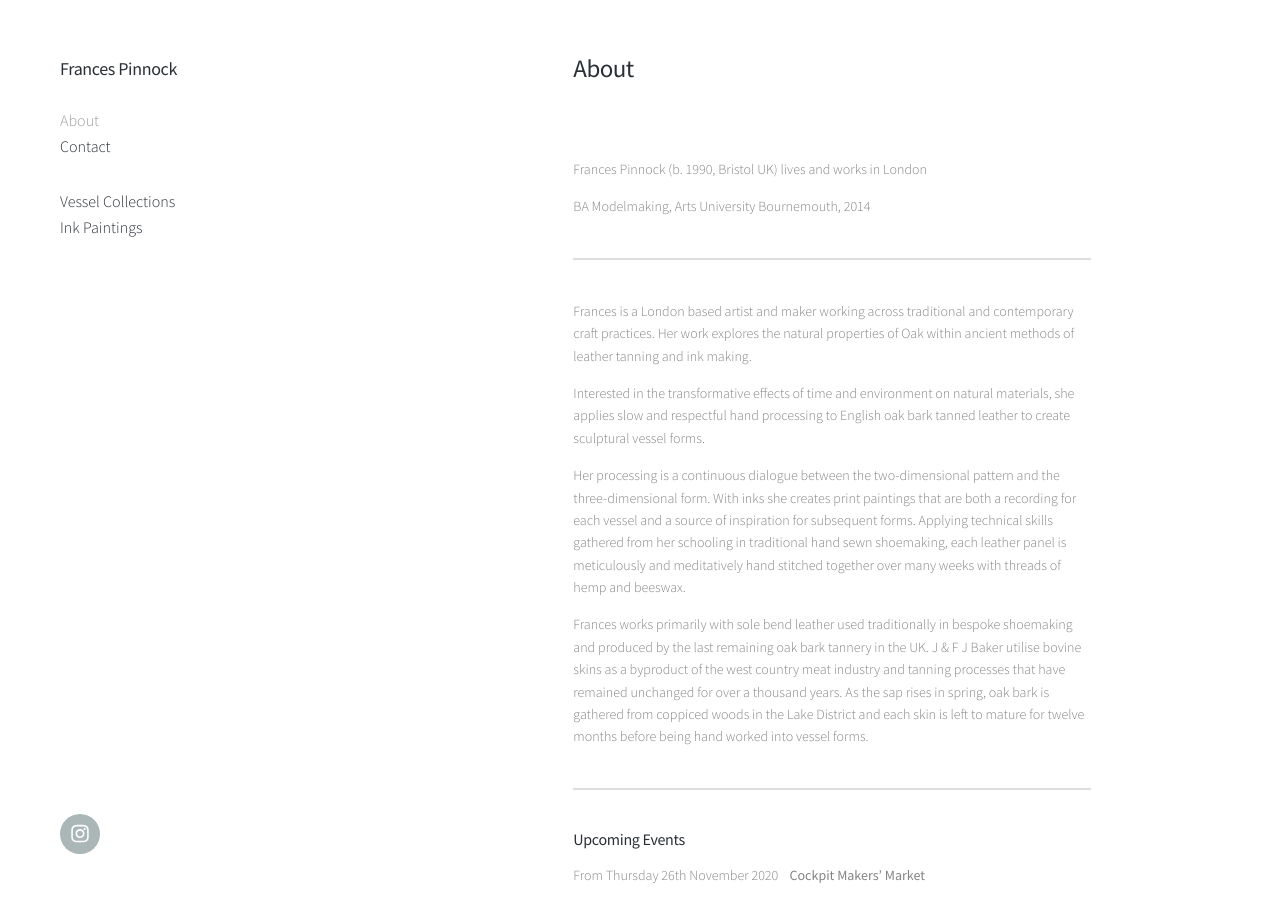
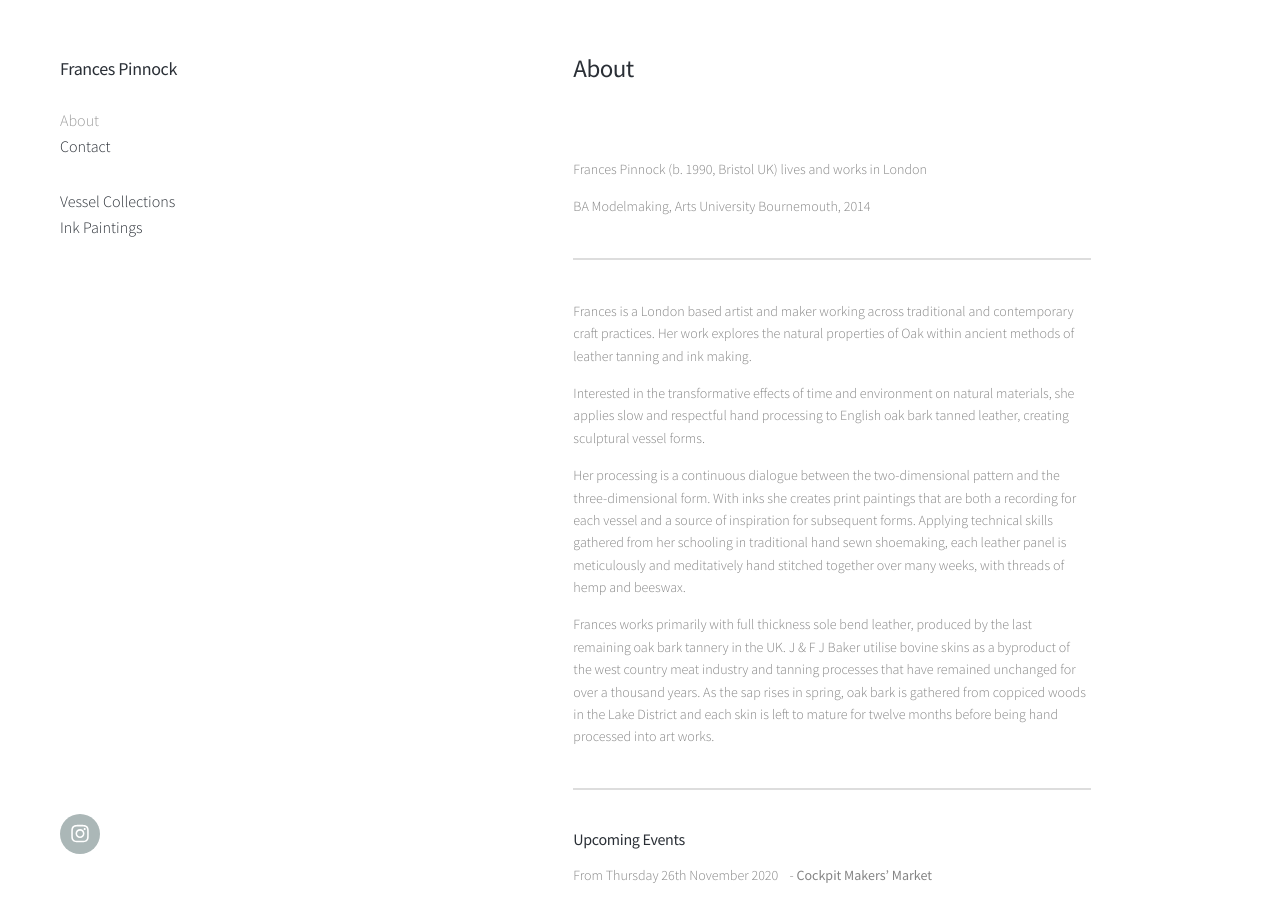
Before and after one commit to francespinnock/francespinnock.github.io, a Jekyll site: the page built from _pages/about.md, in a window 1280 px wide and 900 px high. Built offline with Jekyll 4.4.1, drawn with Linux system fonts in a browser that asks for light colours; nearby versions of some CDN libraries; some of the changed text lies outside the part shown.

Commit message:
Update about.md

```diff
--- a/_pages/about.md
+++ b/_pages/about.md
@@ -12,15 +12,15 @@ BA Modelmaking, Arts University Bournemouth, 2014
 
 Frances is a London based artist and maker working across traditional and contemporary craft practices. Her work explores the natural properties of Oak within  ancient methods of leather tanning and ink making.
 
-Interested in the transformative effects of time and environment on natural materials, she applies slow and respectful hand processing to English oak bark tanned leather to create sculptural vessel forms.
+Interested in the transformative effects of time and environment on natural materials, she applies slow and respectful hand processing to English oak bark tanned leather, creating sculptural vessel forms.
 
-Her processing is a continuous dialogue between the two-dimensional pattern and the three-dimensional form. With inks she creates print paintings that are both a recording for each vessel and a source of inspiration for subsequent forms. Applying technical skills gathered from her schooling in traditional hand sewn shoemaking, each leather panel is meticulously and meditatively hand stitched together over many weeks with threads of hemp and beeswax.
+Her processing is a continuous dialogue between the two-dimensional pattern and the three-dimensional form. With inks she creates print paintings that are both a recording for each vessel and a source of inspiration for subsequent forms. Applying technical skills gathered from her schooling in traditional hand sewn shoemaking, each leather panel is meticulously and meditatively hand stitched together over many weeks, with threads of hemp and beeswax.
 
-Frances works primarily with sole bend leather used traditionally in bespoke shoemaking and produced by the last remaining oak bark tannery in the UK. J & F J Baker utilise bovine skins as a byproduct of the west country meat industry and tanning processes that have remained unchanged for over a thousand years. As the sap rises in spring, oak bark is gathered from coppiced woods in the Lake District and each skin is left to mature for twelve months before being hand worked into vessel forms.
+Frances works primarily with full thickness sole bend leather, produced by the last remaining oak bark tannery in the UK. J & F J Baker utilise bovine skins as a byproduct of the west country meat industry and tanning processes that have remained unchanged for over a thousand years. As the sap rises in spring, oak bark is gathered from coppiced woods in the Lake District and each skin is left to mature for twelve months before being hand processed into art works.
 
 <hr />
 ## Upcoming Events
-From Thursday 26th November 2020&nbsp;&nbsp;&nbsp; **Cockpit Makers' Market**
+From Thursday 26th November 2020&nbsp;&nbsp;&nbsp; - **Cockpit Makers' Market**
 
 ## Exhibitions and Events
 2020&nbsp;&nbsp;&nbsp; **Tour Series London Craft Week** - Cockpit Arts Open Studios, London
@@ -37,4 +37,4 @@ From Thursday 26th November 2020&nbsp;&nbsp;&nbsp; **Cockpit Makers' Market**
 2017&nbsp;&nbsp;&nbsp; **Queen Elizabeth Scholarship Trust Award** - QEST Garfield Weston Foundation, London
 
 ## Press
-October 2020&nbsp;&nbsp;&nbsp; **QEST Magazine** - 'A Helping Hand', Corinne Julius
+October 2020&nbsp;&nbsp;&nbsp; **QEST Magazine** - A Helping Hand - Corinne Julius
```
